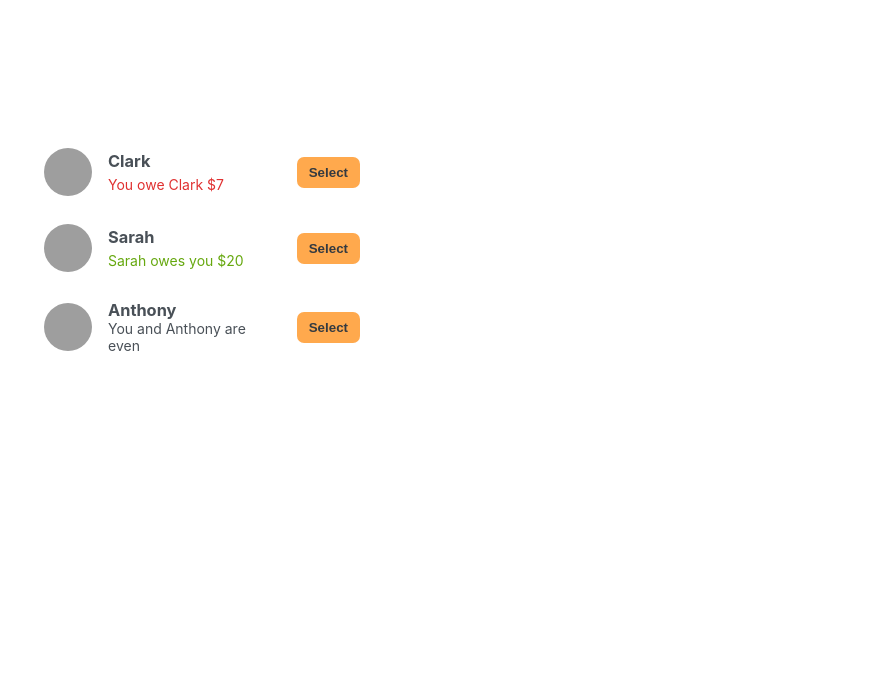
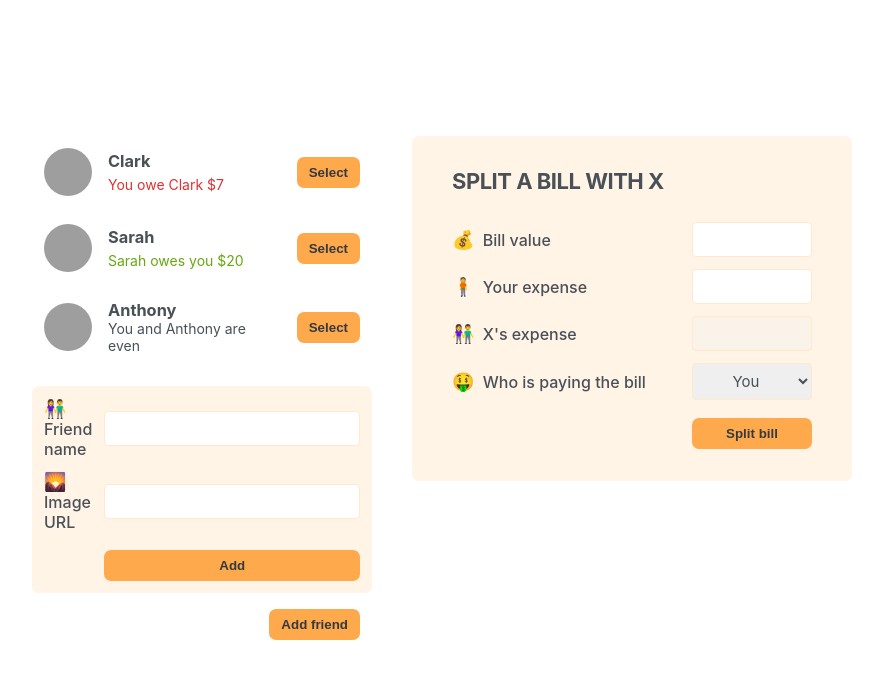
Before and after one commit to madyanes/eat-n-split, a React (Vite) app: page / in a window 1280 px wide. Shown: the top 678 px of the page, without its empty margins (198-1081 px from the left). Built offline with nearby package versions, Linux system fonts and the light colour scheme; grey boxes are pictures that could not be loaded.

Commit message:
Build the static forms
The last commit was building the static app: a list of friends

```diff
--- a/src/App.jsx
+++ b/src/App.jsx
@@ -28,7 +28,11 @@ function App() {
     <div className='app'>
       <div className='sidebar'>
         <FriendList />
+        <FormAddFriend />
+        <Button>Add friend</Button>
       </div>
+
+      <FormSplitBill />
     </div>
   )
 }
@@ -62,9 +66,52 @@ function Friend({ friend }) {
       )}
       {friend.balance === 0 && <p>You and {friend.name} are even</p>}
 
-      <button className='button'>Select</button>
+      <Button>Select</Button>
     </li>
   )
 }
 
+function Button({ children }) {
+  return <button className='button'>{children}</button>
+}
+
+function FormAddFriend() {
+  return (
+    <form className='form-add-friend'>
+      <label htmlFor='friend-name'>👫 Friend name</label>
+      <input type='text' id='friend-name' />
+
+      <label htmlFor='friend-image'>🌄 Image URL</label>
+      <input type='text' id='friend-image' />
+
+      <Button>Add</Button>
+    </form>
+  )
+}
+
+function FormSplitBill() {
+  return (
+    <form className='form-split-bill'>
+      <h2>Split a bill with X</h2>
+
+      <label htmlFor='bill-value'>💰 Bill value</label>
+      <input type='text' id='bill-value' />
+
+      <label htmlFor='bill-your-expense'>🧍 Your expense</label>
+      <input type='text' id='bill-your-expense' />
+
+      <label htmlFor='bill-friend-expense'>👫 X&apos;s expense</label>
+      <input type='text' id='bill-friend-expense' disabled />
+
+      <label htmlFor='bill-who-is-paying'>🤑 Who is paying the bill</label>
+      <select id='bill-who-is-paying'>
+        <option value='user'>You</option>
+        <option value='friend'>X</option>
+      </select>
+
+      <Button>Split bill</Button>
+    </form>
+  )
+}
+
 export default App
```
